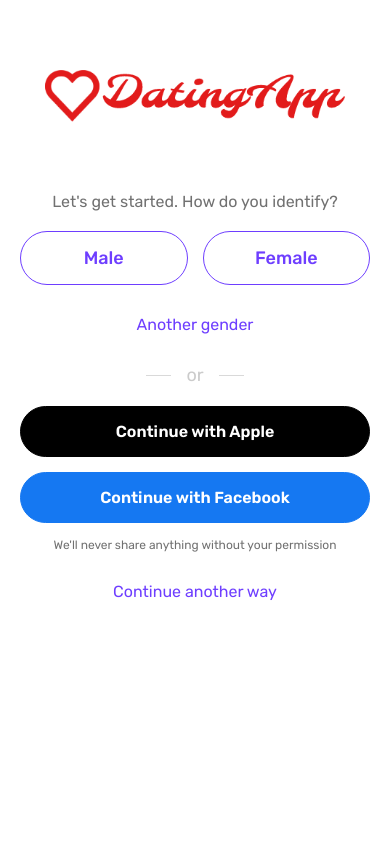
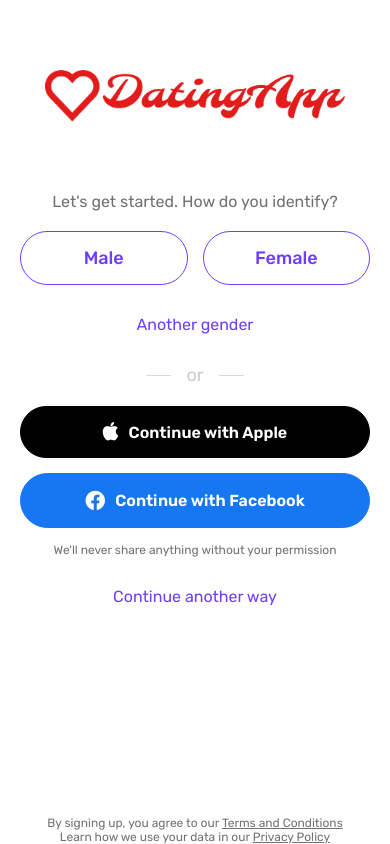
Before and after one commit to andy-megadev/dating-app-mobile, a React Native app: screen / in a window 390 px wide. Built offline with nearby package versions, Linux system fonts and the light colour scheme.

Commit message:
Implement onboarding screen ui

```diff
--- a/src/screens/auth/OnboardingScreen/index.tsx
+++ b/src/screens/auth/OnboardingScreen/index.tsx
@@ -1,6 +1,7 @@
 import React from 'react';
 import { Image, StyleSheet, Text, TouchableOpacity, View } from 'react-native';
 import { SafeAreaView } from 'react-native-safe-area-context';
+import { FontAwesome, FontAwesome5 } from '@expo/vector-icons';
 
 import { Button } from '../../../components';
 import globalStyles from '../../../styles';
@@ -28,9 +29,12 @@
           />
           <Button title={'Female'} style={styles.button} onPress={() => {}} />
         </View>
-        <TouchableOpacity activeOpacity={0.8} onPress={() => {}}>
-          <Text style={[styles.text, styles.textPurple]}>Another gender</Text>
-        </TouchableOpacity>
+        <Button
+          isTextButton={true}
+          onPress={() => {}}
+          title={'Another gender'}
+          titleStyle={[styles.text, styles.textPurple]}
+        />
       </View>
       <View style={[globalStyles.center, styles.continueContainer]}>
         <View style={[globalStyles.center, styles.orContainer]}>
@@ -45,9 +49,12 @@
             style={styles.mBottom15}
             onPress={() => {}}
           >
+            <View style={[globalStyles.center, styles.continueWith]}>
+              <FontAwesome name={'apple'} size={20} color={colors.white} />
               <Text style={[styles.text, styles.continueText]}>
                 Continue with Apple
               </Text>
+            </View>
           </Button>
           <Button
             backgroundColor={colors.blueFacebook}
@@ -55,23 +62,45 @@
             style={styles.mBottom15}
             onPress={() => {}}
           >
+            <View style={[globalStyles.center, styles.continueWith]}>
+              <FontAwesome5 name={'facebook'} size={20} color={colors.white} />
               <Text style={[styles.text, styles.continueText]}>
                 Continue with Facebook
               </Text>
+            </View>
           </Button>
         </View>
-        <Text style={[styles.text, styles.permissionText]}>
+        <Text style={[styles.text, styles.textPermission, styles.mBottom30]}>
           We'll never share anything without your permission
         </Text>
-        <TouchableOpacity
-          activeOpacity={0.8}
-          style={styles.continueAnotherWay}
+        <Button
+          isTextButton={true}
+          title={'Continue another way'}
+          titleStyle={[styles.text, styles.textPurple]}
           onPress={() => {}}
-        >
-          <Text style={[styles.text, styles.textPurple]}>
-            Continue another way
+        />
+      </View>
+      <View style={[globalStyles.center, styles.termsContainer]}>
+        <View style={styles.terms}>
+          <Text style={[styles.text, styles.textPermission]}>
+            {'By signing up, you agree to our '}
           </Text>
-        </TouchableOpacity>
+          <Button
+            isTextButton={true}
+            title={'Terms and Conditions'}
+            titleStyle={[styles.text, styles.textPermission, styles.textLink]}
+          />
+        </View>
+        <View style={styles.terms}>
+          <Text style={[styles.text, styles.textPermission]}>
+            {'Learn how we use your data in our '}
+          </Text>
+          <Button
+            isTextButton={true}
+            title={'Privacy Policy'}
+            titleStyle={[styles.text, styles.textPermission, styles.textLink]}
+          />
+        </View>
       </View>
     </SafeAreaView>
   );
@@ -79,8 +108,7 @@
 
 const styles = StyleSheet.create({
   button: {
-    flex: 1,
-    paddingVertical: 15
+    flex: 1
   },
   continueAnotherWay: {
     marginTop: 30
@@ -90,7 +118,11 @@
   },
   continueText: {
     color: colors.white,
-    fontFamily: 'Rubik-SemiBold'
+    fontFamily: 'Rubik-SemiBold',
+    marginLeft: 10
+  },
+  continueWith: {
+    flexDirection: 'row'
   },
   genderButtons: {
     flexDirection: 'row',
@@ -110,6 +142,9 @@
   mBottom15: {
     marginBottom: 15
   },
+  mBottom30: {
+    marginBottom: 30
+  },
   mRight15: {
     marginRight: 15
   },
@@ -127,8 +162,9 @@
     fontSize: fonts.xviii,
     marginHorizontal: 15
   },
-  permissionText: {
-    fontSize: fonts.xii
+  terms: { flexDirection: 'row' },
+  termsContainer: {
+    marginTop: 'auto'
   },
   text: {
     color: colors.greyDark,
@@ -136,6 +172,12 @@
     fontSize: fonts.xvi,
     textAlign: 'center'
   },
+  textLink: {
+    textDecorationLine: 'underline'
+  },
+  textPermission: {
+    fontSize: fonts.xii
+  },
   textPurple: {
     color: colors.accent
   }
```
Lines whose indentation alone changed are shown as unchanged.
